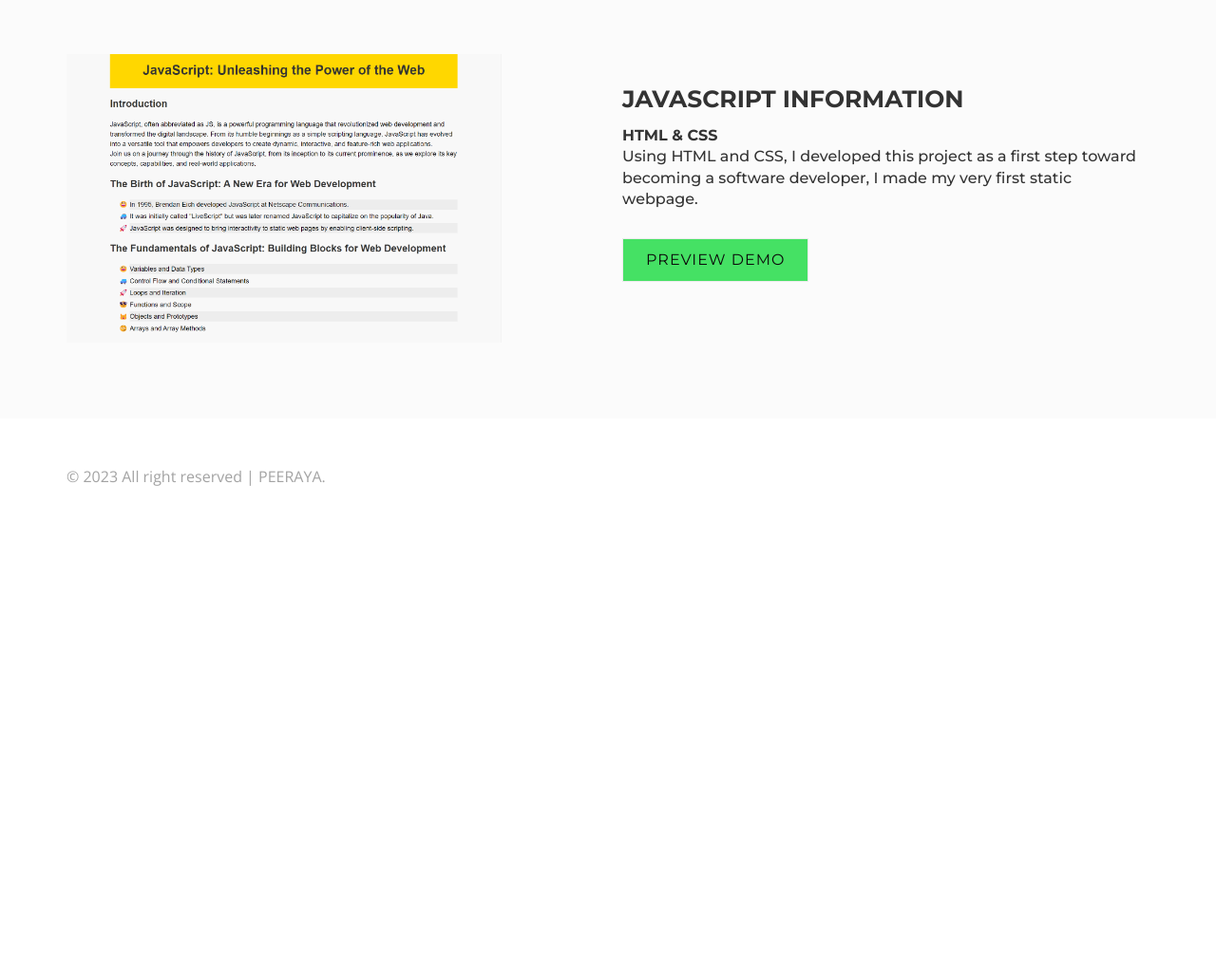
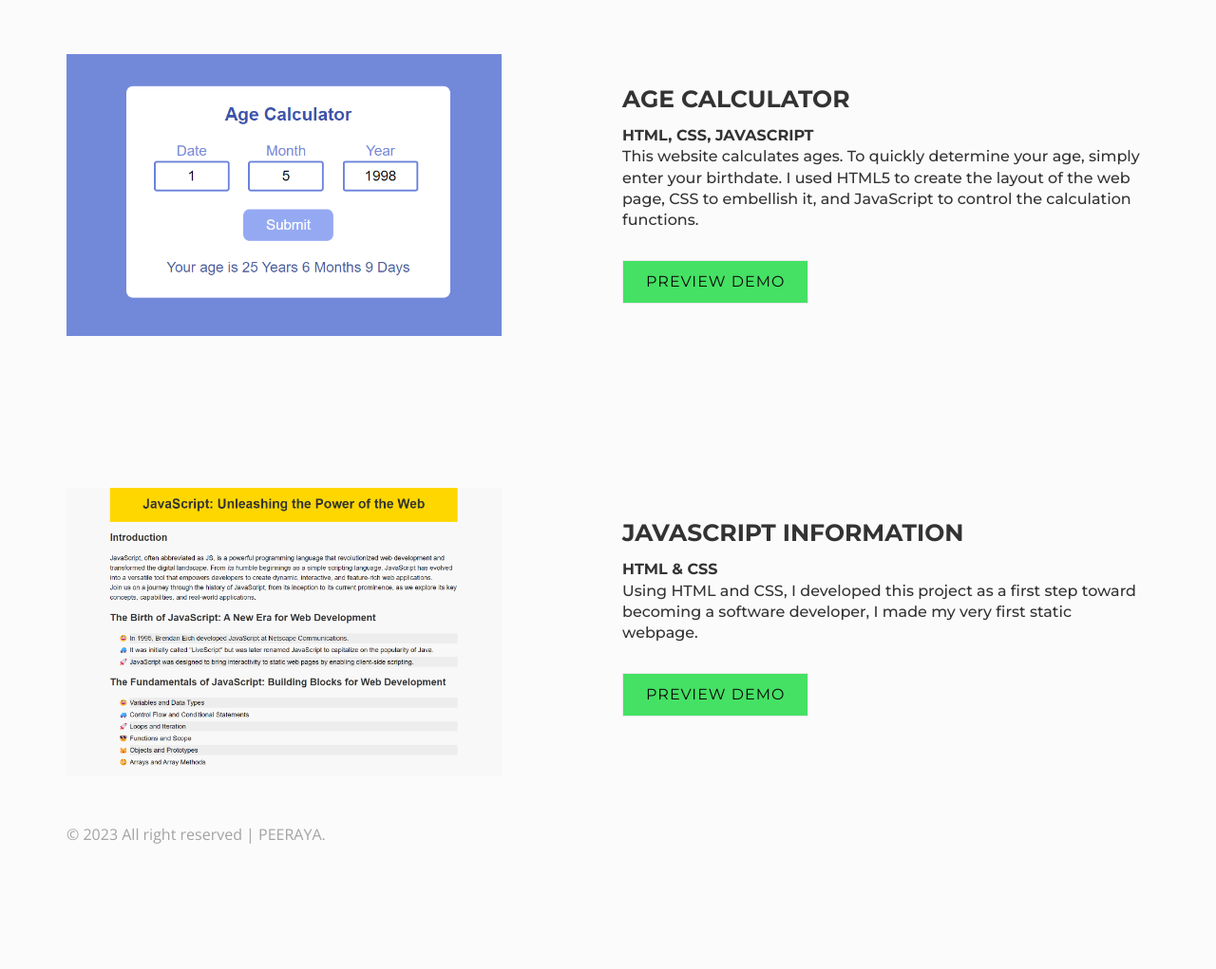
Before and after one commit to peeraya-29/portfoliopry, a plain HTML site: page projects.html in a window 1280 px wide. Shown: the part 1840-2861 px from the top of the page at 95% size. Before the commit the page ends 2403 px from the top, so only its background shows below. Drawn offline with nearby package versions, Linux system fonts and the light colour scheme.

Commit message:
addAgecalculator

```diff
--- a/projects.html
+++ b/projects.html
@@ -40,10 +40,6 @@
 						<ul class="wil-menu-list">
 							<li><a href="index.html">Home</a>
 							</li>
-							<!-- <li><a href="about.html">About Me</a>
-							</li> -->
-							<!-- <li><a href="skills.html">Skills</a>
-							</li> -->
 							<li><a href="projects.html">Projects</a>
 							</li>
 							<li><a href="contact.html">Contact</a>
@@ -137,6 +133,22 @@
 									<section class="awe-section bg-gray">
 										<div class="container">
 											<div class="row">
+												<div class="col-md-6 col-lg-5 "><img src="assets/img/agecalculator.png" alt=""></div>
+
+													<div class="col-md-6 col-lg-6 col-xs-offset-0 col-sm-offset-0 col-md-offset-0 col-lg-offset-1 ">
+
+													<!--  -->
+													<div class="mt-30">
+														<h2 class="about__title">Age Calculator</h2>
+														<p class="about__subtitle"> <b>HTML, CSS, JAVASCRIPT</b> <br>This website calculates ages. To quickly determine your age, simply enter your birthdate. I used HTML5 to create the layout of the web page, CSS to embellish it, and JavaScript to control the calculation functions.</p>
+														<a class="md-btn md-btn--primary md-btn--lg "  href="http://127.0.0.1:3002/AgeCalculator.html" target="_blank">Preview Demo</a>
+													</div>
+												</div>
+										</div>
+									</section>
+									<section class="awe-section bg-gray">
+										<div class="container">
+											<div class="row">
 												<div class="col-md-6 col-lg-5 "><img src="assets/img/jss.png" alt=""></div>
 
 												<div class="col-md-6 col-lg-6 col-xs-offset-0 col-sm-offset-0 col-md-offset-0 col-lg-offset-1 ">
@@ -149,9 +161,6 @@
 													</div>
 												</div>
 											</div>
-
-
-					</section>
 
 
 
```
Also changed, not shown: assets/img/agecalculator.png (added). Lines whose indentation alone changed are shown as unchanged.
